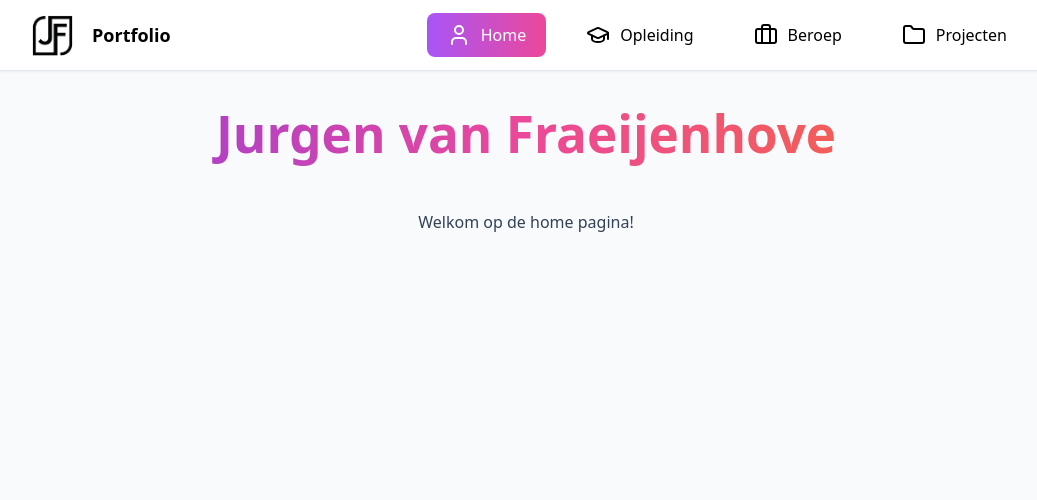
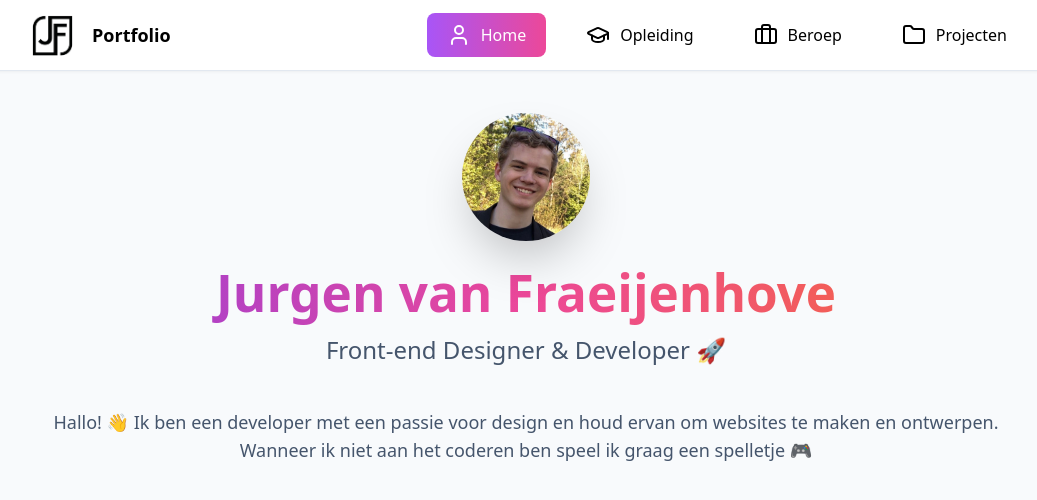
Before and after one commit to JurgenvanF/jurgenvanf-portfolio, a React (Vite) app: page / in a window 1280 px wide. Shown: the top 500 px of the page, without its empty margins (114-1151 px from the left). Built offline with nearby package versions, Linux system fonts and the light colour scheme.

Commit message:
Profile Added

```diff
--- a/src/App.css
+++ b/src/App.css
@@ -2,6 +2,25 @@
 #root {
   text-align: center;
   color: black;
+}
+
+h1 {
+  height: 70px;
+  margin-bottom: 0;
+
+  -webkit-background-clip: text;
+  -webkit-text-fill-color: transparent;
+
+  background-clip: text;
+  color: transparent;
+}
+
+.title__semititle {
+  color: #45556c;
+  margin-top: 0;
+  font-size: 1.5rem;
+  line-height: 2rem;
+  font-weight: 500;
 }
 
 p {
--- a/src/pages/education/Education.css
+++ b/src/pages/education/Education.css
@@ -1,11 +1,5 @@
 .title__education {
-  height: 70px;
-
-  /* Blue gradient text */
   background: linear-gradient(to right, #2563eb, #06b6d4);
+  background-clip: text;
   -webkit-background-clip: text;
-  -webkit-text-fill-color: transparent;
-
-  background-clip: text;
-  color: transparent;
 }
--- a/src/pages/home/Home.css
+++ b/src/pages/home/Home.css
@@ -1,14 +1,54 @@
 .title__home {
-  height: 70px;
-  margin-left: 20px;
-  margin-right: 20px;
+  margin: 20px 20px 0 20px;
 
   background: linear-gradient(to right, #7c3aed, #ec4899, #f97316);
+  background-clip: text;
   -webkit-background-clip: text;
-  -webkit-text-fill-color: transparent;
+}
 
-  background-clip: text;
-  color: transparent;
+.title__picture {
+  width: 8rem;
+  height: 8rem;
+
+  margin-left: auto;
+  margin-right: auto;
+  margin-top: 45px;
+
+  border-radius: 9999px;
+
+  background: linear-gradient(to bottom right, #a855f7, #ec4899, #f97316);
+
+  display: flex;
+  align-items: center;
+  justify-content: center;
+
+  box-shadow: 0 25px 50px -12px rgba(0, 0, 0, 0.25);
+
+  animation: float 3s ease-in-out infinite;
+}
+
+.title__description {
+  display: inline-block;
+  max-width: 60rem;
+  margin-left: 40px;
+  margin-right: 40px;
+
+  font-size: 1.125rem;
+  line-height: 1.75rem;
+
+  color: #45556c;
+}
+
+@keyframes float {
+  0% {
+    transform: translateY(0px);
+  }
+  50% {
+    transform: translateY(-12px);
+  }
+  100% {
+    transform: translateY(0px);
+  }
 }
 
 @media (max-width: 625px) {
--- a/src/pages/home/Home.jsx
+++ b/src/pages/home/Home.jsx
@@ -1,10 +1,17 @@
 import "./Home.css";
+import logo from "../../assets/profilepicture.jpg";
 
 function Home() {
   return (
     <>
+      <img className="title__picture" src={logo} />
       <h1 className="title__home">Jurgen van Fraeijenhove</h1>
-      <p>Welkom op de home pagina!</p>
+      <p className="title__semititle">Front-end Designer & Developer 🚀</p>
+      <p className="title__description">
+        Hallo! 👋 Ik ben een developer met een passie voor design en houd ervan
+        om websites te maken en ontwerpen. Wanneer ik niet aan het coderen ben
+        speel ik graag een spelletje 🎮
+      </p>
     </>
   );
 }
--- a/src/pages/profession/Profession.css
+++ b/src/pages/profession/Profession.css
@@ -1,10 +1,5 @@
 .title__profession {
-  height: 70px;
-
   background: linear-gradient(to right, #16a34a, #22c55e);
+  background-clip: text;
   -webkit-background-clip: text;
-  -webkit-text-fill-color: transparent;
-
-  background-clip: text;
-  color: transparent;
 }
--- a/src/pages/projects/Projects.css
+++ b/src/pages/projects/Projects.css
@@ -1,10 +1,5 @@
 .title__projects {
-  height: 70px;
-
   background: linear-gradient(to right, #f97316, #ef4444);
+  background-clip: text;
   -webkit-background-clip: text;
-  -webkit-text-fill-color: transparent;
-
-  background-clip: text;
-  color: transparent;
 }
```
Also changed, not shown: src/assets/profilepicture.jpg (added).
